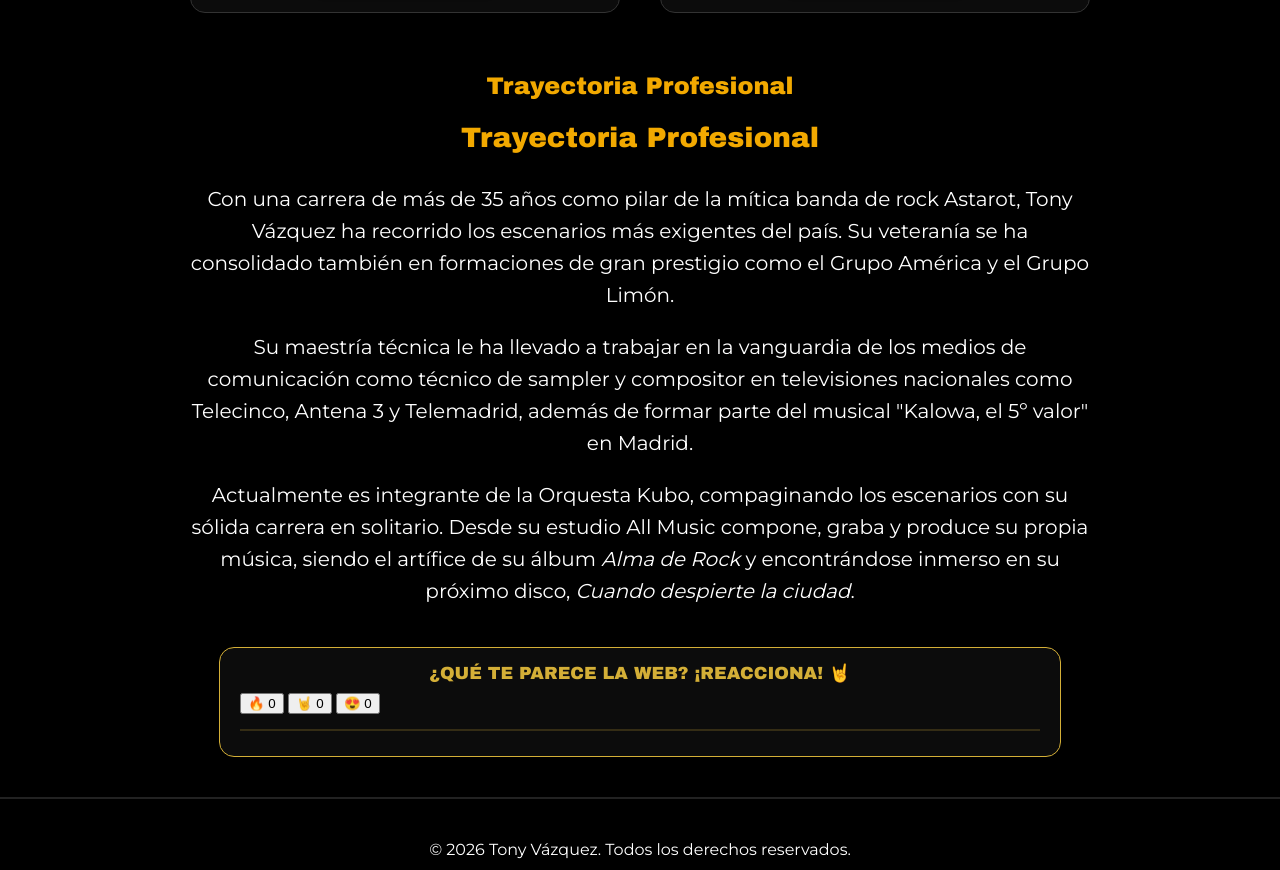
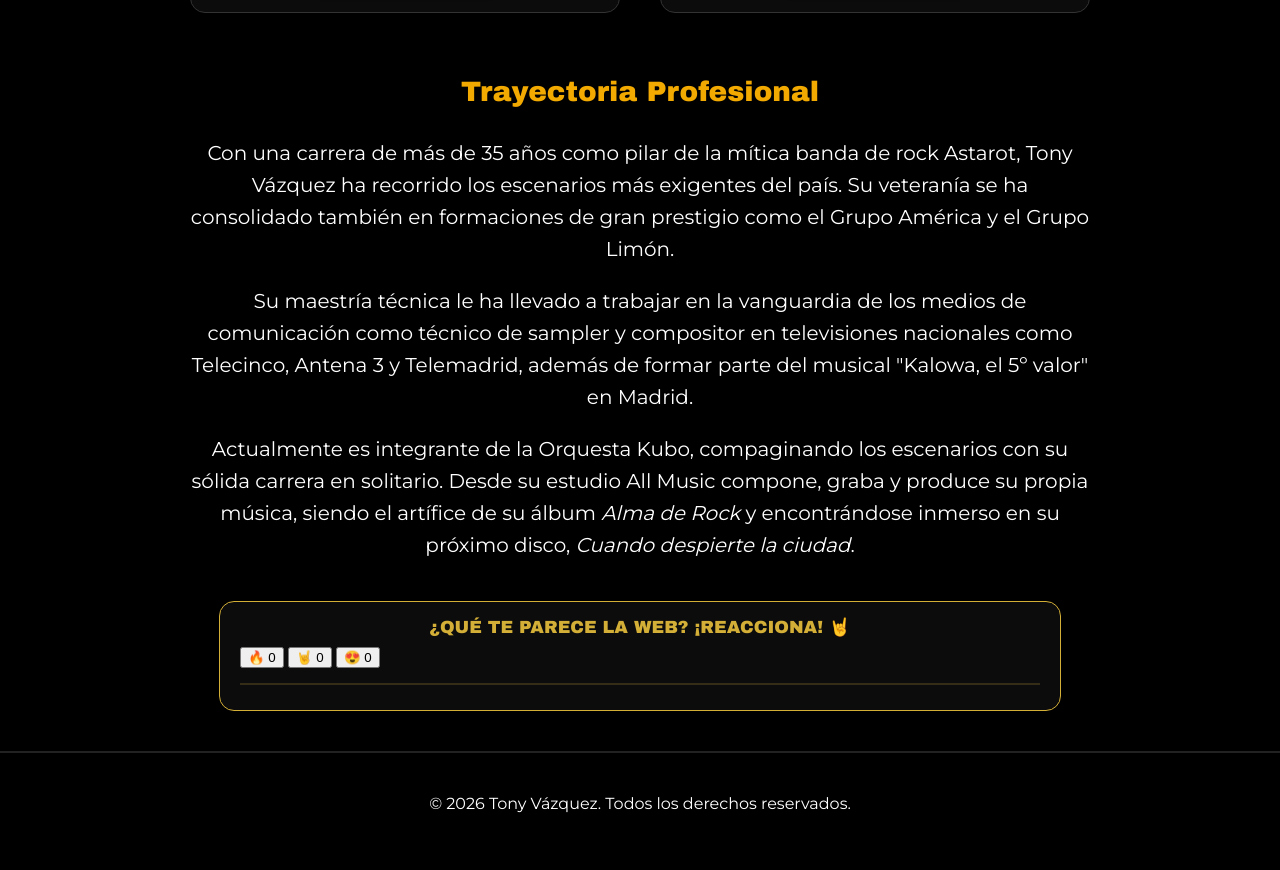
Before and after one commit to tonivazquez4/tonivazquez4.github.io, a plain HTML site: page index.html in a window 1280 px wide. Shown: the part 1503-2373 px from the top of the page. Drawn offline with Linux system fonts and the light colour scheme; no server answers.

Commit message:
Update index.html

```diff
--- a/index.html
+++ b/index.html
@@ -185,9 +185,7 @@
 </div>
 
 <div class="trayectoria-container">
-    <h2 class="section-title" style="text-align: center; color: #f2a900; margin-bottom: 20px;">Trayectoria Profesional</h2>
-
-    <div style="max-width: 900px; margin: 0 auto; padding: 0 5%; text-align: center;">
+        <div style="max-width: 900px; margin: 0 auto; padding: 0 5%; text-align: center;">
     <h2 style="color: #f2a900; margin-bottom: 30px; text-align: center; font-size: 28px;">Trayectoria Profesional</h2>
 
     <p style="font-size: 20px; line-height: 1.6; color: #ffffff; margin-bottom: 20px;">Con una carrera de más de 35 años como pilar de la mítica banda de rock Astarot, Tony Vázquez ha recorrido los escenarios más exigentes del país. Su veteranía se ha consolidado también en formaciones de gran prestigio como el Grupo América y el Grupo Limón.</p>
```
